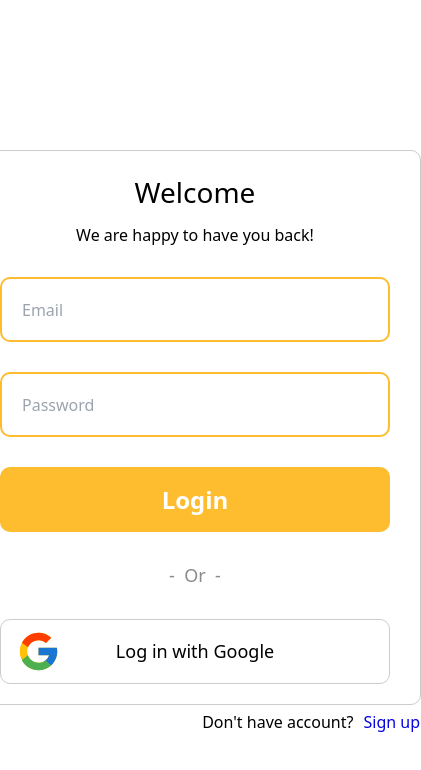
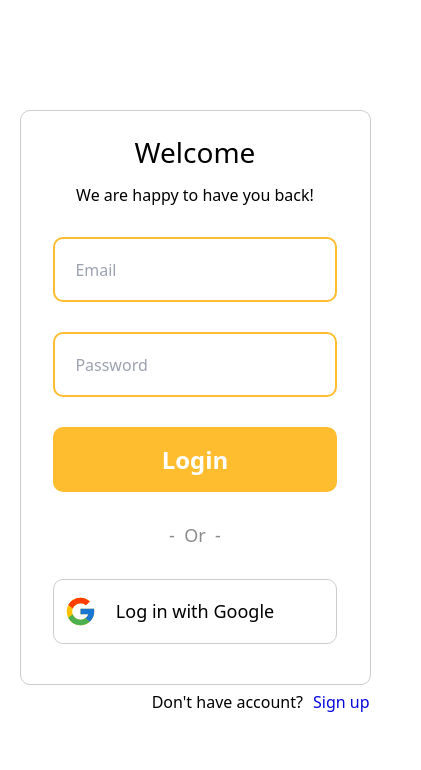
Before and after one commit to AdnanAjredini1/recipesElkos, a React (Vite) app: page /login in a window 390 px wide. Shown: the top 770 px of the page, 421 px wide, since content can reach past the window. Built offline with nearby package versions, Linux system fonts and the light colour scheme.

Commit message:
loginSignUp

```diff
--- a/src/Components/MainPage/Search/search.css
+++ b/src/Components/MainPage/Search/search.css
@@ -71,7 +71,7 @@
     border: 3px solid #febd2f;
     border-radius: 10px;
     background-color: #ffffff;
-    @media (max-width:608px) {
+    @media (max-width:698px) {
         display: none;
     }
 
--- a/src/Components/MobileSideNav/mobile-sideNav.css
+++ b/src/Components/MobileSideNav/mobile-sideNav.css
@@ -46,7 +46,7 @@
             border: 3px solid #febd2f;
             border-radius: 10px;
             background-color: #ffffff;
-            @media (min-width:610px) {
+            @media (min-width:700px) {
                 display: none;
             }
 
@@ -110,7 +110,7 @@
     visibility: visible;
     transform: translateX(0);
 
-    @media (min-width:1202px) {
+    @media (min-width:882px) {
         display: none;
     }
 }
--- a/src/Pages/LoginPage/LoginComponents/input.css
+++ b/src/Pages/LoginPage/LoginComponents/input.css
@@ -8,6 +8,9 @@
   border: 2px solid #febd2f;
   border-radius: 10px;
   background-color: #ffffff;
+  @media (max-width:496px) {
+    width: 98%;
+}
 
   .searchInput {
     border: none;
--- a/src/Pages/LoginPage/loginPage.css
+++ b/src/Pages/LoginPage/loginPage.css
@@ -23,7 +23,12 @@
         border:1px solid #cfcbcb;
         padding: 20px 30px;
         border-radius: 10px;
-        margin-top: 150px;
+        margin-top: 110px;
+        padding-bottom: 40px;
+        @media (max-width:496px) {
+            width: 90%;
+        }
+
         .displayNone {
             display: none;
         }
@@ -50,6 +55,9 @@
             height: 65px;
             border:1px solid #cfcbcb;
             border-radius: 10px;
+            @media (max-width:496px) {
+                width: 98%;
+            }
             .displayNone {
                 display: none;
             }
@@ -58,6 +66,11 @@
                 text-align: center;
                 font-size: 18px;
                 font-weight: 500;
+                @media (max-width:382px) {
+                   text-align: right;
+                   font-size: 15px;
+
+                }
             }
 
             .googleIcon{
@@ -65,6 +78,12 @@
                 left: 15px;
                 width: 45px;
                 height: 45px;
+                @media (max-width:496px) {
+                    width: 33px;
+                    height: 33px;
+                    left: 10px;
+
+                }
             }
         }
 
@@ -81,6 +100,10 @@
             height: 65px;
             background:  #febd2f;
             border-radius: 10px;
+
+            @media (max-width:496px) {
+                width: 98%;
+            }
 
 
             p{
```
